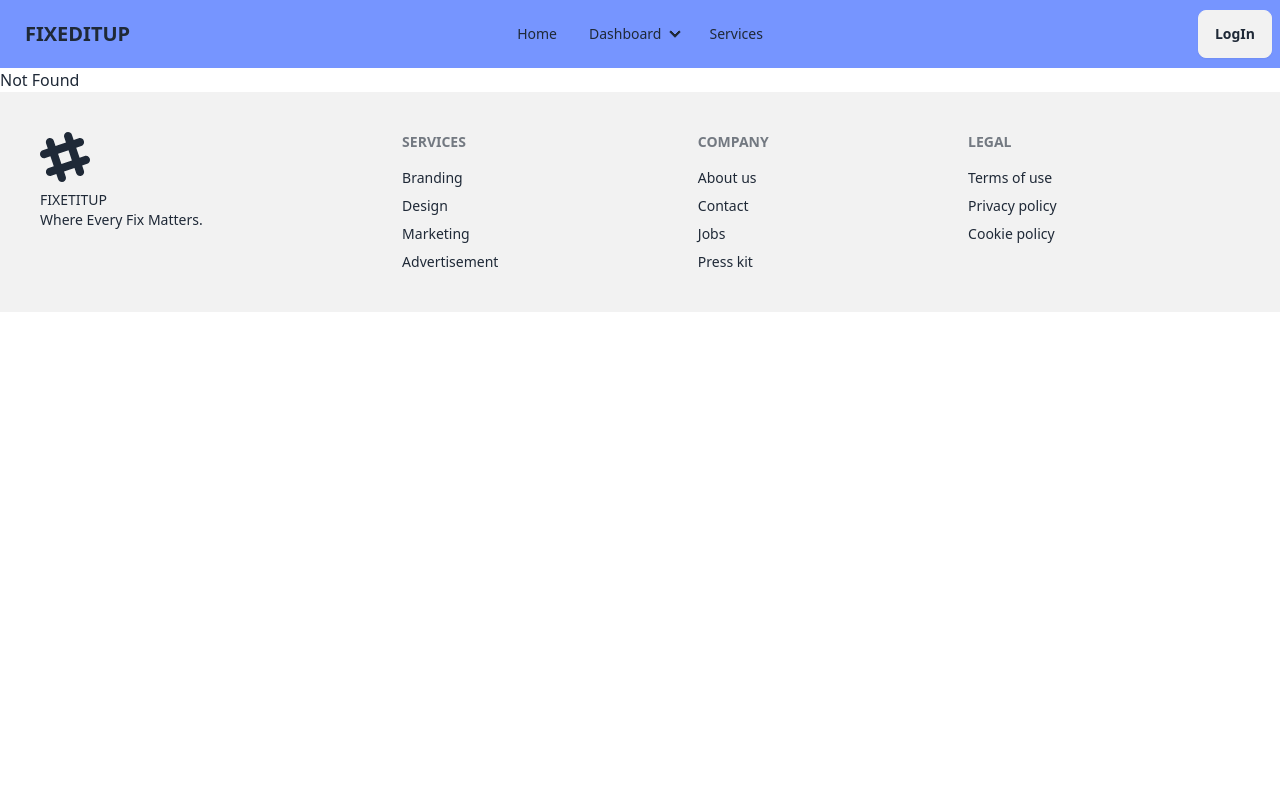
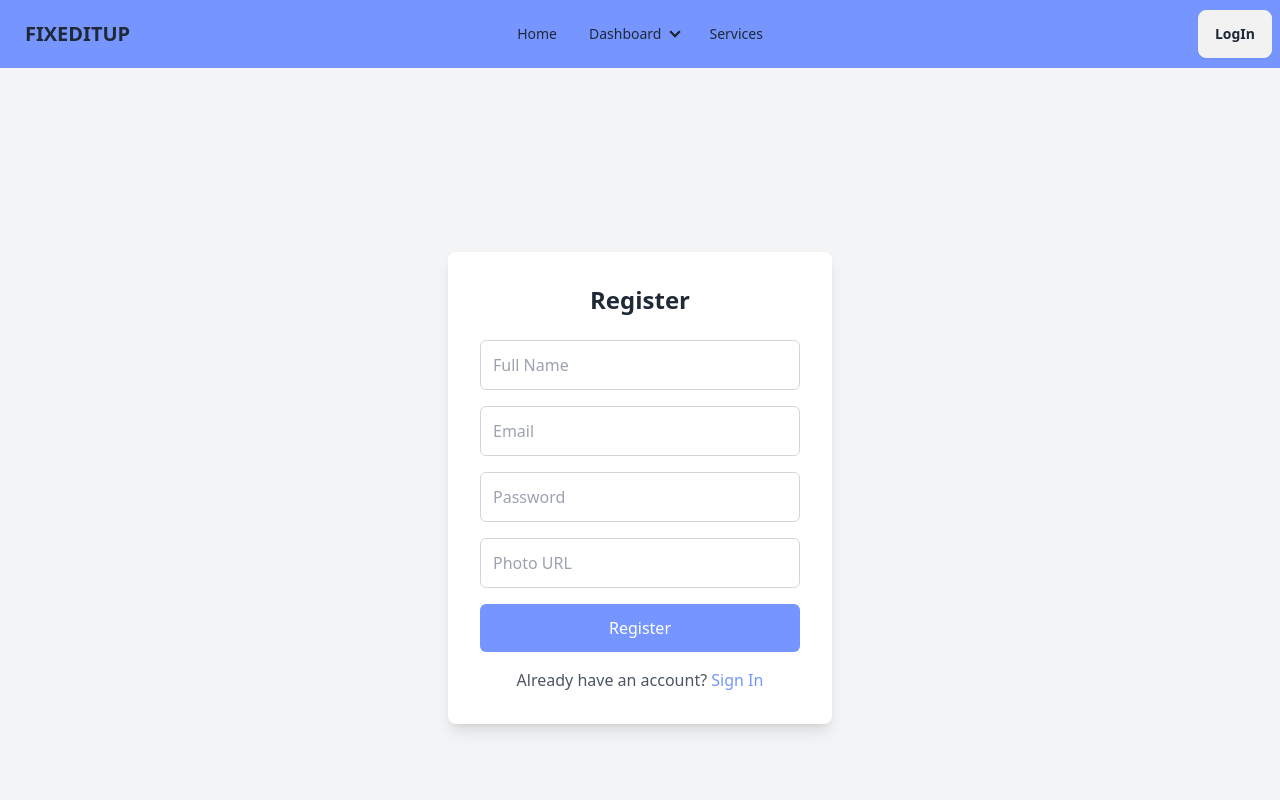
Before and after one commit to TousifSadequeChowdhury/fixeditupClientSide, a React (Vite) app: page /registration in a window 1280 px wide. Shown: the top 800 px of the page. Built offline with nearby package versions, Linux system fonts and the light colour scheme.

Commit message:
add register

```diff
--- a/src/App.jsx
+++ b/src/App.jsx
@@ -7,7 +7,7 @@ import Footer from "./components/Footer";
 function App() {
   return (
     <Router>
-      <div >
+      <div className="flex flex-col gap-5 bg-gray-100">
      <Nav></Nav>
           <main>
    <AppRoutes></AppRoutes>
--- a/src/assets/pages/Login.jsx
+++ b/src/assets/pages/Login.jsx
@@ -30,7 +30,7 @@ const Login = () => {
             </form>
             <p className="mt-4 text-center text-gray-600">
               Don't have an account?{' '}
-              <Link to="/register" className="text-[#7695FF] hover:underline">
+              <Link to="/registration" className="text-[#7695FF] hover:underline">
               Sign Up
               </Link>
             </p>
--- a/src/assets/pages/Registration.jsx
+++ b/src/assets/pages/Registration.jsx
@@ -1,11 +1,95 @@
-import React from 'react';
+import React, { useState } from 'react';
+import { Link } from 'react-router-dom';
 
 const Registration = () => {
-    return (
-        <div>
+  const [formData, setFormData] = useState({
+    name: '',
+    email: '',
+    password: '',
+    photoURL: '',
+  });
 
-        </div>
-    );
+  const handleChange = (e) => {
+    const { name, value } = e.target;
+    setFormData({
+      ...formData,
+      [name]: value,
+    });
+  };
+
+  const handleSubmit = (e) => {
+    e.preventDefault();
+    console.log('Form submitted:', formData);
+    // You can add logic to handle registration, like sending data to the backend
+  };
+
+  return (
+    <div className="flex items-center justify-center min-h-screen bg-gray-100">
+      <div className="bg-white p-8 rounded-lg shadow-lg w-96">
+        <h2 className="text-2xl font-semibold text-center text-gray-800 mb-6">
+          Register
+        </h2>
+        <form className="space-y-4" onSubmit={handleSubmit}>
+          {/* Name Field */}
+          <input
+            type="text"
+            name="name"
+            placeholder="Full Name"
+            value={formData.name}
+            onChange={handleChange}
+            className="w-full p-3 border border-gray-300 rounded-md text-gray-700 focus:outline-none focus:ring-2 focus:ring-[#7695FF]"
+            required
+          />
+
+          {/* Email Field */}
+          <input
+            type="email"
+            name="email"
+            placeholder="Email"
+            value={formData.email}
+            onChange={handleChange}
+            className="w-full p-3 border border-gray-300 rounded-md text-gray-700 focus:outline-none focus:ring-2 focus:ring-[#7695FF]"
+            required
+          />
+
+          {/* Password Field */}
+          <input
+            type="password"
+            name="password"
+            placeholder="Password"
+            value={formData.password}
+            onChange={handleChange}
+            className="w-full p-3 border border-gray-300 rounded-md text-gray-700 focus:outline-none focus:ring-2 focus:ring-[#7695FF]"
+            required
+          />
+
+          {/* Photo URL Field */}
+          <input
+            type="url"
+            name="photoURL"
+            placeholder="Photo URL"
+            value={formData.photoURL}
+            onChange={handleChange}
+            className="w-full p-3 border border-gray-300 rounded-md text-gray-700 focus:outline-none focus:ring-2 focus:ring-[#7695FF]"
+          />
+
+          {/* Submit Button */}
+          <button
+            type="submit"
+            className="w-full p-3 bg-[#7695FF] text-white rounded-md hover:bg-[#6478E6] focus:outline-none"
+          >
+            Register
+          </button>
+        </form>
+        <p className="mt-4 text-center text-gray-600">
+          Already have an account?{' '}
+          <Link to="/login" className="text-[#7695FF] hover:underline">
+            Sign In
+          </Link>
+        </p>
+      </div>
+    </div>
+  );
 };
 
 export default Registration;
--- a/src/assets/routes/AppRoutes.jsx
+++ b/src/assets/routes/AppRoutes.jsx
@@ -4,13 +4,14 @@ import { Routes, Route } from "react-router-dom";
 import Home from "../pages/Home";
 import NotFound from "../pages/NotFound";
 import Login from "../pages/Login";
-
+import Registration from "../pages/Registration";
 function AppRoutes() {
   return (
     <Routes>
       <Route path="/" element={<Home></Home>} />
       <Route path="*" element={<NotFound/>} />
       <Route path="/login" element={<Login></Login>} />
+      <Route path="/registration" element={<Registration/>} />
 
     </Routes>
 
```
